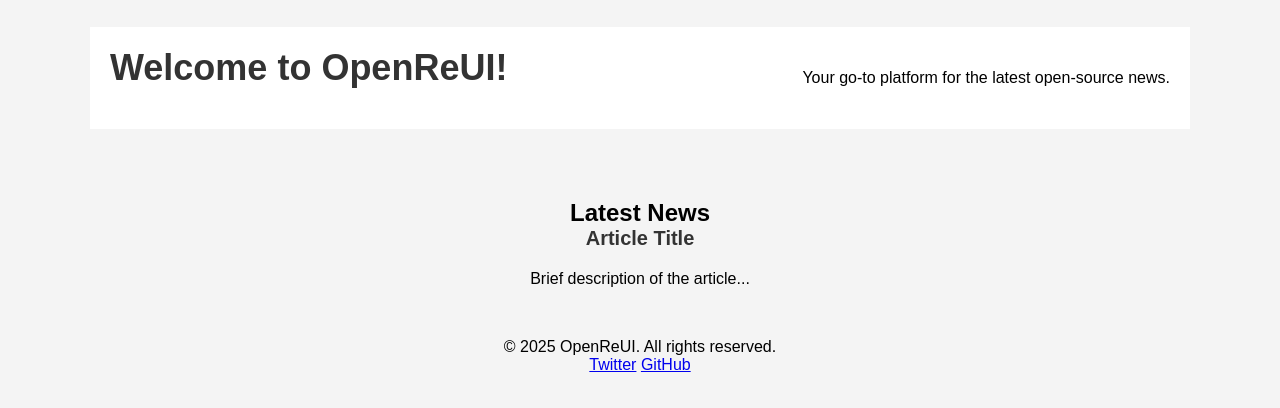
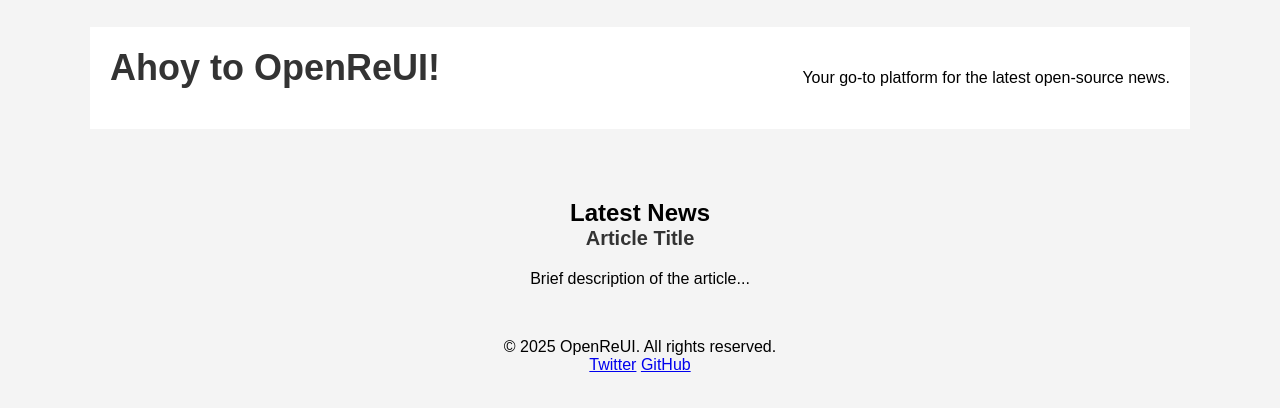
Before and after one commit to fawuzantech/open-defence, a plain HTML site: page index.html in a window 1280 px wide. Drawn offline with Linux system fonts and the light colour scheme.

Commit message:
Update index.html

```diff
--- a/index.html
+++ b/index.html
@@ -11,7 +11,7 @@
 
 <body>
     <header>
-        <h1>Welcome to OpenReUI!</h1>
+        <h1>Ahoy to OpenReUI!</h1>
         <p>Your go-to platform for the latest open-source news.</p>
     </header>
 
```
